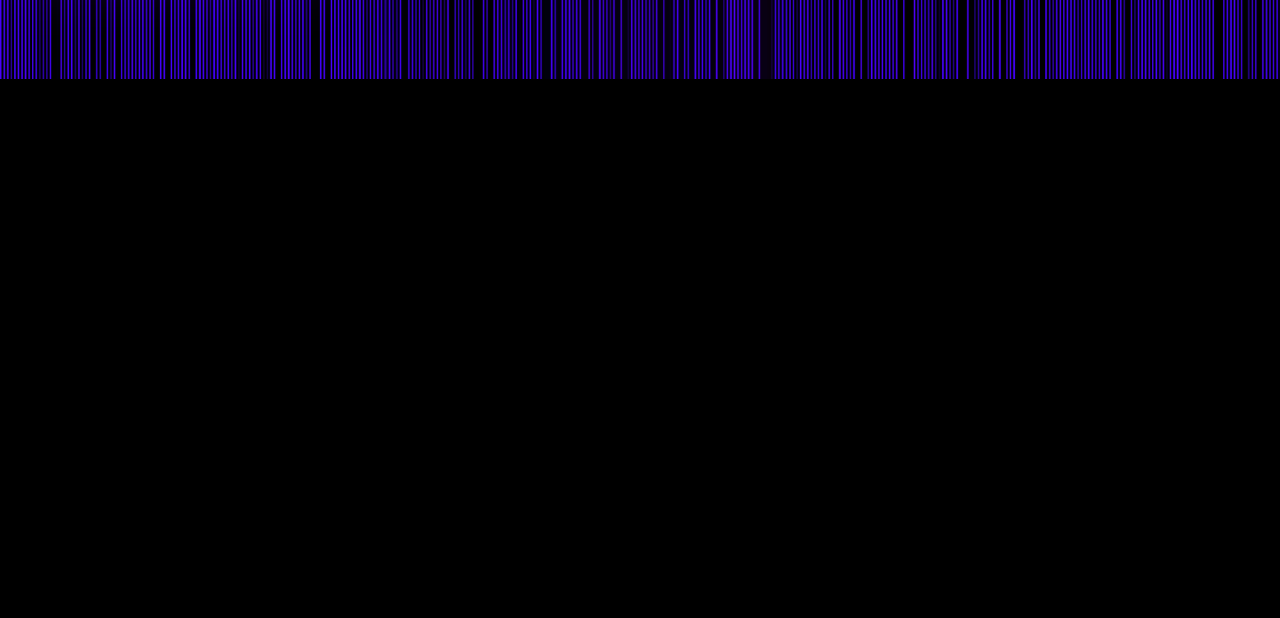
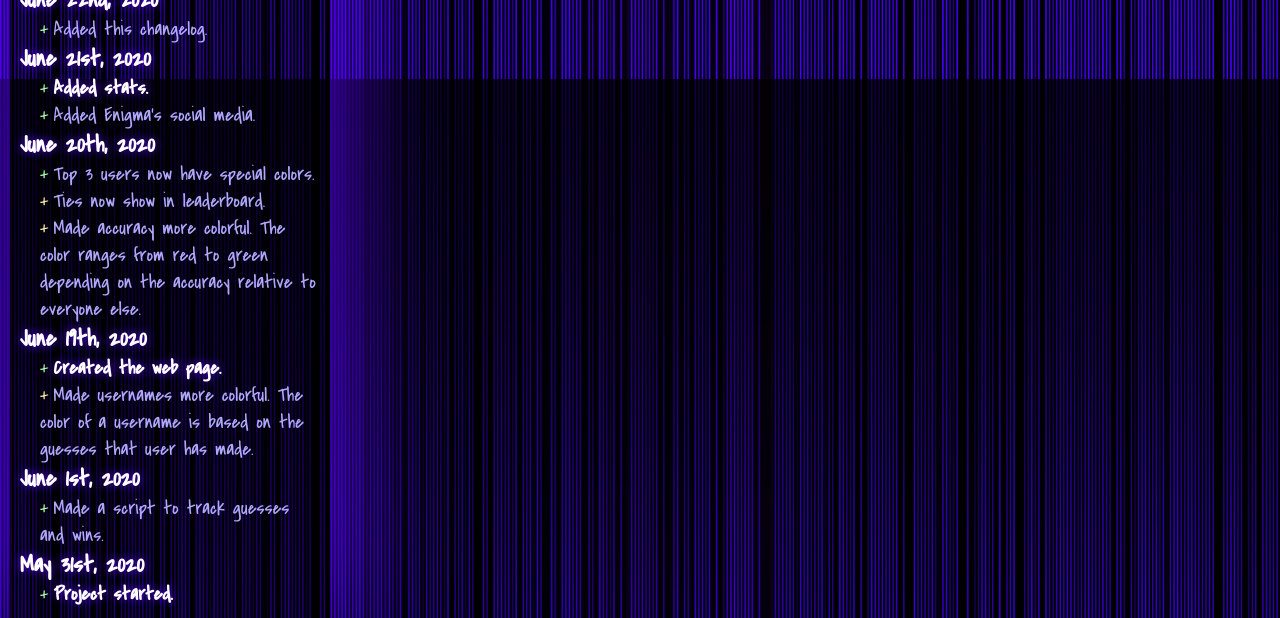
Before and after one commit to fowwo/enigma-xab, a plain HTML site: page index.html in a window 1280 px wide. Shown: the part 721-1339 px from the top of the page. Before the commit the page ends 800 px from the top, so only its background shows below. Drawn offline with Linux system fonts and the light colour scheme.

Commit message:
Add changelog

```diff
--- a/index.html
+++ b/index.html
@@ -29,6 +29,37 @@
 				<li>Unique users: <span id="unique-users" style="color: #fff;">...</span></li>
 				<li>Average accuracy: <span id="average-accuracy">...</span></li>
 				<li>Cumulative accuracy: <span id="cumulative-accuracy">...</span></li>
+			</ul>
+			<h2>changes</h2>
+			<ul style="list-style: none; margin: 0; padding: 0;">
+				<li><b>June 22nd, 2020</b></li>
+				<li><ul style="list-style: none; padding-left: 20px; font-size: 20px;">
+					<li><span style="color: var(--light-green); padding-right: 5px;">+</span>Added this changelog.</li>
+				</ul></li>
+				<li><b>June 21st, 2020</b></li>
+				<li><ul style="list-style: none; padding-left: 20px; font-size: 20px;">
+					<li><span style="color: var(--light-green); padding-right: 5px;">+</span><b>Added stats.</b></li>
+					<li><span style="color: var(--light-green); padding-right: 5px;">+</span>Added Enigma's social media.</li>
+				</ul></li>
+				<li><b>June 20th, 2020</b></li>
+				<li><ul style="list-style: none; padding-left: 20px; font-size: 20px;">
+					<li><span style="color: var(--light-green); padding-right: 5px;">+</span>Top 3 users now have special colors.</li>
+					<li><span style="color: var(--light-yellow); padding-right: 5px;">+</span>Ties now show in leaderboard.</li>
+					<li><span style="color: var(--light-yellow); padding-right: 5px;">+</span>Made accuracy more colorful. The color ranges from red to green depending on the accuracy relative to everyone else.</li>
+				</ul></li>
+				<li><b>June 19th, 2020</b></li>
+				<li><ul style="list-style: none; padding-left: 20px; font-size: 20px;">
+					<li><span style="color: var(--light-green); padding-right: 5px;">+</span><b>Created the web page.</b></li>
+					<li><span style="color: var(--light-yellow); padding-right: 5px;">+</span>Made usernames more colorful. The color of a username is based on the guesses that user has made.</li>
+				</ul></li>
+				<li><b>June 1st, 2020</b></li>
+				<li><ul style="list-style: none; padding-left: 20px; font-size: 20px;">
+					<li><span style="color: var(--light-green); padding-right: 5px;">+</span>Made a script to track guesses and wins.</li>
+				</ul></li>
+				<li><b>May 31st, 2020</b></li>
+				<li><ul style="list-style: none; padding-left: 20px; font-size: 20px;">
+					<li><span style="color: var(--light-green); padding-right: 5px;">+</span><b>Project started.</b></li>
+				</ul></li>
 			</ul>
 		</div>
 		<div style="flex-grow: 1;">
```
